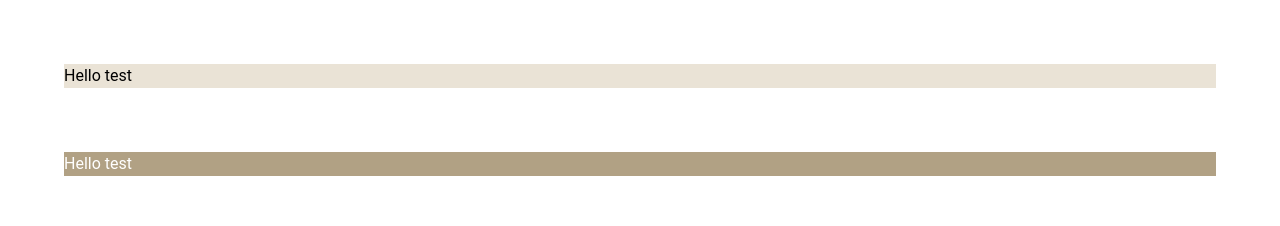
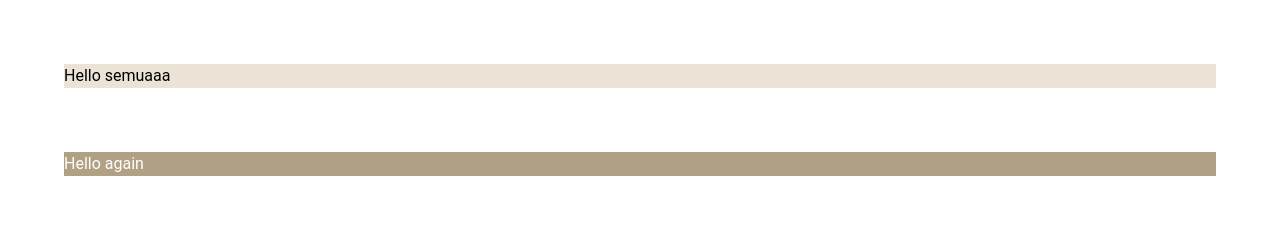
Before and after one commit to wazeefz/AIO, a Vue app: page / in a window 1280 px wide. Shown: the top 226 px of the page. Built offline with nearby package versions, Linux system fonts and the light colour scheme.

Commit message:
hiiii
apa222

```diff
--- a/src/pages/index.vue
+++ b/src/pages/index.vue
@@ -1,10 +1,10 @@
 <template>
   <!-- <HelloWorld /> -->
   <div class="bg-primaryBrown ma-16">
-    <p>Hello test</p>
+    <p>Hello semuaaa</p>
   </div>
   <div class="bg-secondaryBrown ma-16">
-    <p>Hello test</p>
+    <p>Hello again</p>
   </div>
   <div class="bg-primaryGrey ma-16">
     <p>Hello test</p>
```
